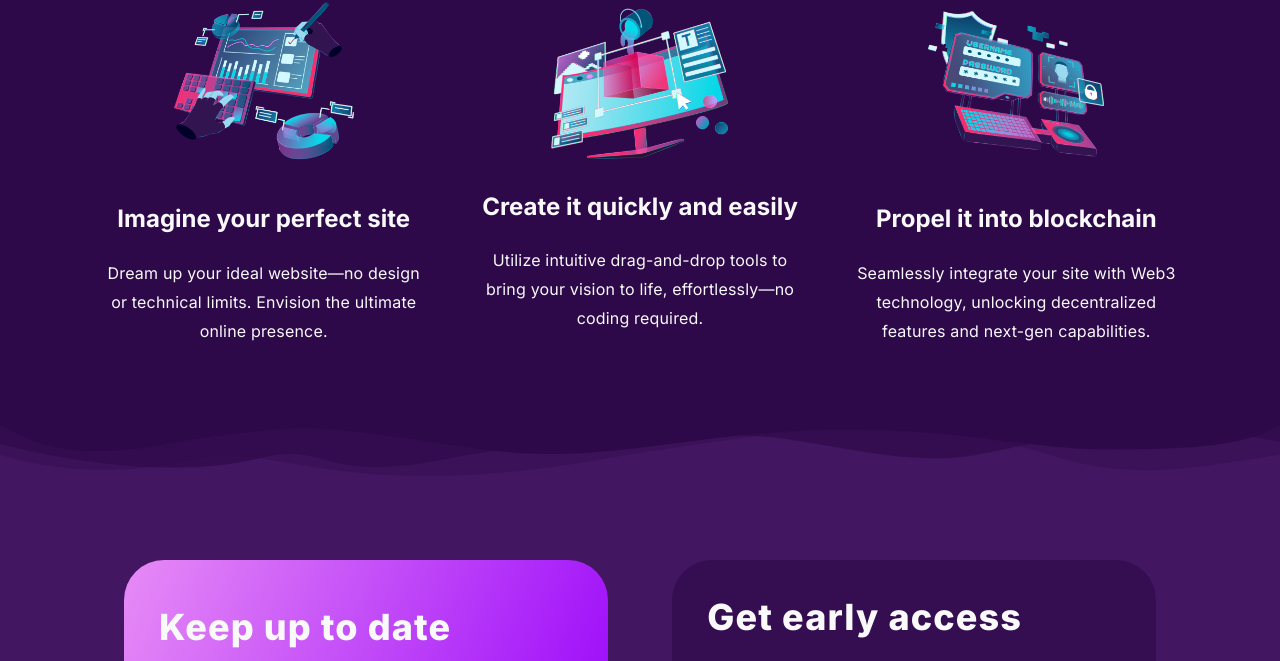
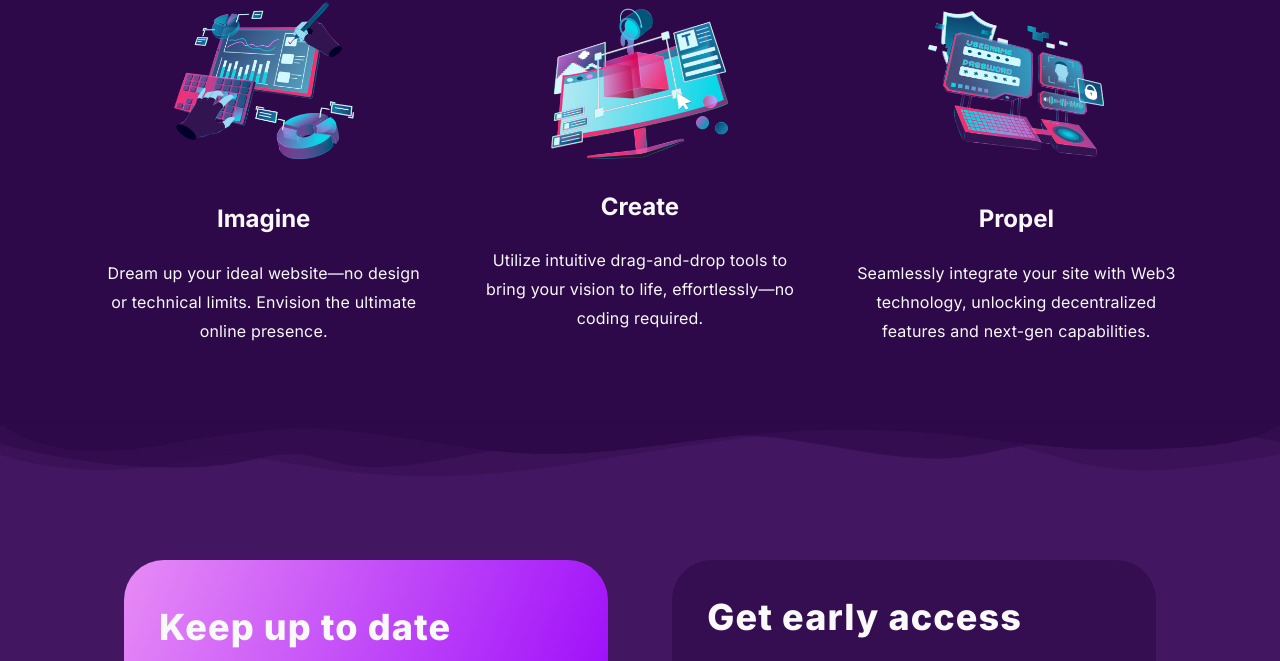
Before and after one commit to TheiaWeb/Web3, a plain HTML site: page index.html in a window 1280 px wide. Shown: the part 1043-1704 px from the top of the page. Drawn offline with nearby package versions, Linux system fonts and the light colour scheme.

Commit message:
changement wording steps

```diff
--- a/css/style.css
+++ b/css/style.css
@@ -485,7 +485,7 @@ background: linear-gradient(113deg, #E78BF6 0%, #9600FA 100%);
     font-family: var(--inter);
     font-size: 12px;
     font-weight: 400;
-    margin-top: -20px;
+    margin-top: -10px;
     display: none;
 }
 .newsletter-send-yes {
--- a/index.html
+++ b/index.html
@@ -69,17 +69,17 @@
         <div class="steps__content-row">
             <div class="steps__box">
                 <img src="img/steps-one.png" alt="">
-                <h3 class="steps__box-title">Imagine your perfect site</h3>
+                <h3 class="steps__box-title">Imagine</h3>
                 <p class="steps__box-text">Dream up your ideal website—no design or technical limits. Envision the ultimate online presence.</p>
             </div>
             <div class="steps__box">
                 <img src="img/steps-two.png" alt="">
-                <h3 class="steps__box-title">Create it quickly and easily</h3>
+                <h3 class="steps__box-title">Create</h3>
                 <p class="steps__box-text">Utilize intuitive drag-and-drop tools to bring your vision to life, effortlessly—no coding required.</p>
             </div>
             <div class="steps__box">
                 <img src="img/steps-three.png" alt="">
-                <h3 class="steps__box-title">Propel it into blockchain</h3>
+                <h3 class="steps__box-title">Propel</h3>
                 <p class="steps__box-text">Seamlessly integrate your site with Web3 technology, unlocking decentralized features and next-gen capabilities.</p>
             </div>
 
```
